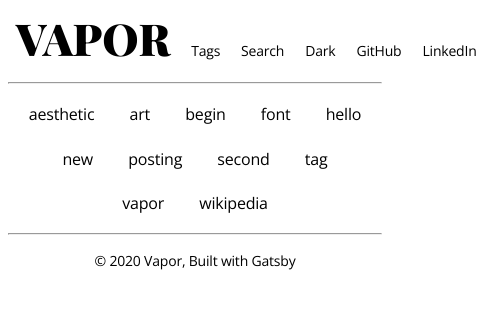
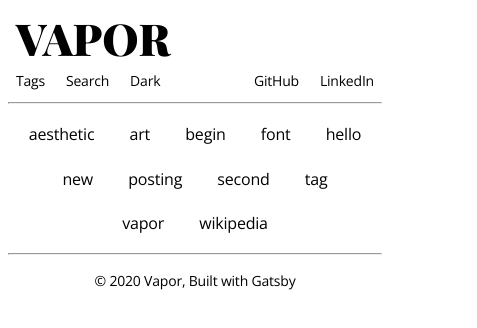
Before and after one commit to weensy/gatsby-vapor, a Gatsby site: page /tags in a window 390 px wide. Shown: the whole page, 477 px wide, since content can reach past the window. Built offline with nearby package versions, Linux system fonts and the light colour scheme; Gatsby itself is replaced by a stand-in of ours.

Commit message:
Add css for mobile

```diff
--- a/src/components/layout.js
+++ b/src/components/layout.js
@@ -42,7 +42,7 @@ class Layout extends Component {
           </Link>
           <div className="nav-container">
             <ul className="header-nav">
-              <li><Link to={`/tags`}>Tags</Link></li>
+              <li id="header-nav-first"><Link to={`/tags`}>Tags</Link></li>
               <li><Link to={`/search`}>Search</Link></li>
               <li>{toggler}</li>
             </ul>
--- a/src/styles/style.css
+++ b/src/styles/style.css
@@ -24,6 +24,14 @@ body {
     display: flex;
     align-items: baseline;
     margin: 0px 0.5em;
+}
+@media (max-width: 540px) {
+    .header-container {
+        flex-wrap: wrap;
+    }
+    #header-nav-first {
+        margin-left: 0em;
+    }
 }
 
 .header-container a {
@@ -56,14 +64,16 @@ body {
     list-style: none;
     display: flex;
     justify-content: flex-start;
-    padding: 0px;
+    padding: 0em;
+    margin: 0.25rem 0em;
 }
 
 .header-link {
     list-style: none;
     display: flex;
     justify-content: flex-end;
-    padding: 0px;
+    padding: 0em;
+    margin: 0.25rem 0em;
 }
 
 .header-nav li {
```
